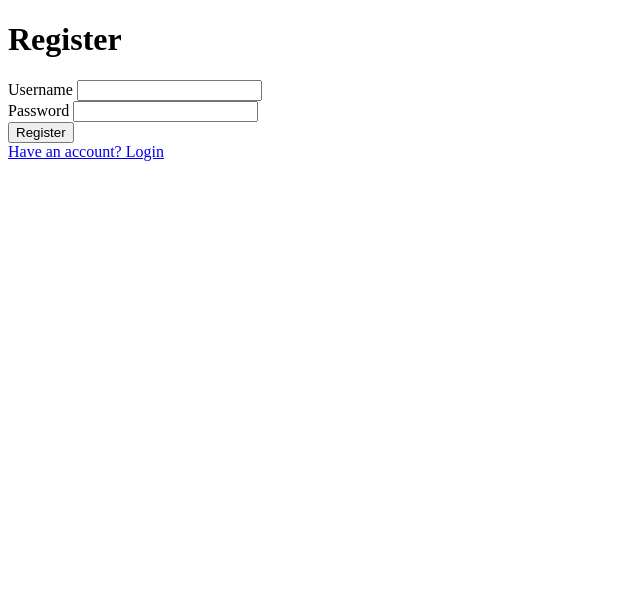
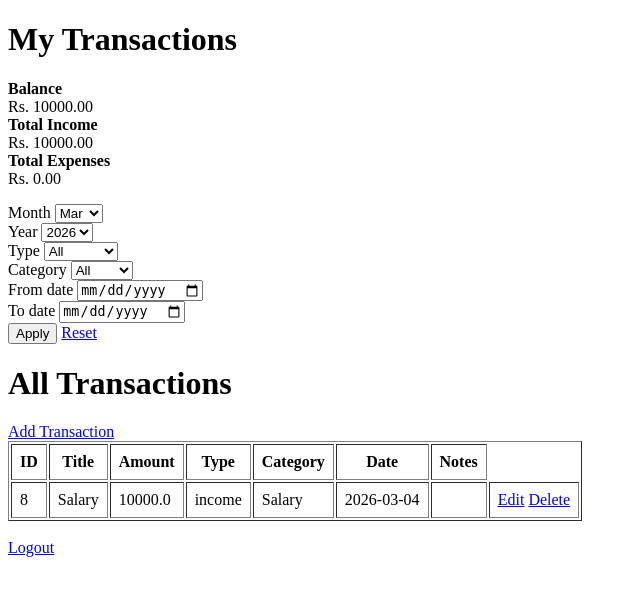
Before and after one commit to sahukhalaatik-byte/Track_App, a Flask app: page / in a window 1280 px wide. Shown: the top 596 px of the page, without its empty margins (0-640 px from the left). Run offline with Flask 3, Linux system fonts and the light colour scheme; a user stored in the database is signed in; data comes from the database, SQL or seed files in the repository; both versions use the stored data as it was after the commit.

Commit message:
Add files via upload

```diff
--- a/app.py
+++ b/app.py
@@ -1,4 +1,5 @@
 import sqlite3
+from datetime import date
 from flask import Flask, render_template, request, redirect, url_for, flash
 from werkzeug.security import generate_password_hash, check_password_hash
 from flask_login import LoginManager, UserMixin, login_user, logout_user, login_required, current_user
@@ -9,15 +10,19 @@ app = Flask(__name__)
 app.secret_key = 'Donttellthistoanyone'
 DATABASE = 'database.db'
 
+
 login_manager = LoginManager()
 login_manager.init_app(app)
 login_manager.login_view = "login"
 
+
 class User(UserMixin):
-    def __init__(self, id, username, password):
+    def __init__(self, id, username, email, password):
         self.id = id
         self.username = username
+        self.email = email
         self.password = password
+
 
 @login_manager.user_loader
 def load_user(user_id):
@@ -25,123 +30,191 @@ def load_user(user_id):
     user = conn.execute('SELECT * FROM users WHERE id = ?', (user_id,)).fetchone()
     conn.close()
     if user:
-        return User(user['id'], user['username'], user['password'])
+        return User(user['id'], user['username'], user['email'], user['password'])
     return None
+
 
 def get_db():
     conn = sqlite3.connect(DATABASE)
     conn.row_factory = sqlite3.Row
     return conn
 
+
 def init_db():
     conn = get_db()
 
     conn.execute('''
                  CREATE TABLE IF NOT EXISTS users (
-                        id INTEGER PRIMARY KEY AUTOINCREMENT,
-                        username TEXT NOT NULL UNIQUE,
-                        password TEXT NOT NULL
+                       id INTEGER PRIMARY KEY AUTOINCREMENT,
+                       username TEXT NOT NULL UNIQUE,
+                       email TEXT NOT NULL,
+                       password TEXT NOT NULL
                  )
                  ''')
 
-    conn.execute('DROP TABLE IF EXISTS transactions')
+
     conn.execute('''
-                 CREATE TABLE transactions (
-                                               id INTEGER PRIMARY KEY AUTOINCREMENT,
-                                               title TEXT NOT NULL,
-                                               amount REAL NOT NULL,
-                                               type TEXT NOT NULL,
-                                               category TEXT NOT NULL DEFAULT 'Other',
-                                               date TEXT NOT NULL,
-                                               notes TEXT DEFAULT ''
+                 CREATE TABLE IF NOT EXISTS transactions (
+                         id INTEGER PRIMARY KEY AUTOINCREMENT,
+                         title TEXT NOT NULL,
+                         amount REAL NOT NULL,
+                         type TEXT NOT NULL,
+                         category TEXT NOT NULL DEFAULT 'Other',
+                         date TEXT NOT NULL,
+                         notes TEXT DEFAULT ''
                  )
                  ''')
     conn.commit()
     conn.close()
 
-@app.route('/')
+
 
 @app.route('/register', methods=['GET', 'POST'])
 def register():
     if request.method == 'POST':
         username = request.form['username']
+        email = request.form['email']
         password = request.form['password']
 
         hashed = generate_password_hash(password)
 
         try:
             conn = get_db()
-            conn.execute('INSERT INTO users (username, password) VALUES (?, ?)', (username, hashed))
+            conn.execute(
+                'INSERT INTO users (username, email, password) VALUES (?, ?, ?)',
+                (username, email, hashed)
+            )
             conn.commit()
             conn.close()
             flash('Account created! Please log in.')
             return redirect(url_for('login'))
         except:
             flash('Username already exists.')
+            conn.close()
 
     return render_template('register.html')
+
+
 
 @app.route('/login', methods=['GET', 'POST'])
 def login():
     if request.method == 'POST':
-        username = request.form['username'].strip()
-        password = request.form['password'].strip()
+        username = request.form['username']
+        password = request.form['password']
 
         conn = get_db()
         user = conn.execute('SELECT * FROM users WHERE username = ?', (username,)).fetchone()
         conn.close()
 
         if user and check_password_hash(user['password'], password):
-            login_user(User(user['id'], user['username'], user['password']))
+            login_user(User(user['id'], user['username'], user['email'], user['password']))
             return redirect(url_for('index'))
         else:
             flash('Wrong username or password.')
 
     return render_template('login.html')
 
+
+
 @app.route('/logout')
 @login_required
 def logout():
     logout_user()
-    flash('Logged out.')
     return redirect(url_for('login'))
 
+
+
+@app.route('/')
+
 @app.route('/index')
+@login_required
 def index():
     conn = get_db()
-    transactions = conn.execute('SELECT * FROM transactions').fetchall()
 
-    total_income = sum(trn['amount'] for trn in transactions if trn['type'] == 'income')
-    total_expenses = sum(trn['amount'] for trn in transactions if trn['type'] == 'expense')
+    today = date.today()
+
+    month = int(request.args.get('month', today.month))
+    year  = int(request.args.get('year',  today.year))
+    no_month_filter = (month == 0)
+
+    filter_type = request.args.get('type', 'all')
+    filter_category = request.args.get('category', 'all')
+    date_from = request.args.get('date_from', '')
+    date_to = request.args.get('date_to', '')
+
+    if no_month_filter:
+        query = 'SELECT * FROM transactions WHERE 1=1'
+        params = []
+    else:
+        query = 'SELECT * FROM transactions WHERE strftime("%m", date) = ? AND strftime("%Y", date) = ?'
+        params = [str(month).zfill(2), str(year)]
+
+    if filter_type != 'all':
+        query += ' AND type = ?'
+        params.append(filter_type)
+
+    if filter_category != 'all':
+        query += ' AND category = ?'
+        params.append(filter_category)
+
+    if date_from:
+        query += ' AND date >= ?'
+        params.append(date_from)
+
+    if date_to:
+        query += ' AND date <= ?'
+        params.append(date_to)
+
+    query += ' ORDER BY date DESC'
+    transactions = conn.execute(query, params).fetchall()
+
+    total_income = sum(t['amount'] for t in transactions if t['type'] == 'income')
+    total_expenses = sum(t['amount'] for t in transactions if t['type'] == 'expense')
     balance = total_income - total_expenses
 
     conn.close()
-    return render_template('index.html', transactions=transactions, total_income=total_income, total_expenses=total_expenses, balance=balance)
+    return render_template('index.html',
+                           transactions=transactions,
+                           total_income=total_income,
+                           total_expenses=total_expenses,
+                           balance=balance,
+                           month=month,
+                           year=year,
+                           no_month_filter=no_month_filter,
+                           filter_type=filter_type,
+                           filter_category=filter_category,
+                           date_from=date_from,
+                           date_to=date_to,
+                           )
 
-@app.route('/add', methods = ['GET','POST'])
+
+
+@app.route('/add', methods=['GET', 'POST'])
+@login_required
 def add():
     if request.method == 'POST':
         title = request.form['title']
         amount = float(request.form['amount'])
-        type = request.form['type']
+        type_ = request.form['type']
         category = request.form['category']
-        date = request.form['date']
+        txn_date = request.form['date']
         notes = request.form.get('notes', '')
 
         conn = get_db()
         conn.execute(
-                     'INSERT INTO transactions (title, amount, type, category, date, notes) '
-                     ' VALUES (?, ?, ?, ?, ?,?)',
-                     (title, amount, type, category, date, notes)
-                     )
-
+            'INSERT INTO transactions (title, amount, type, category, date, notes) VALUES (?, ?, ?, ?, ?, ?)',
+            (title, amount, type_, category, txn_date, notes)
+        )
         conn.commit()
         conn.close()
         return redirect(url_for('index'))
 
     return render_template('add.html')
 
+
+
 @app.route('/delete/<int:id>')
+@login_required
 def delete(id):
     conn = get_db()
     conn.execute('DELETE FROM transactions WHERE id = ?', (id,))
@@ -149,7 +222,10 @@ def delete(id):
     conn.close()
     return redirect(url_for('index'))
 
+
+
 @app.route('/edit/<int:id>', methods=['GET', 'POST'])
+@login_required
 def edit(id):
     conn = get_db()
     transaction = conn.execute(
@@ -157,16 +233,16 @@ def edit(id):
     ).fetchone()
 
     if request.method == 'POST':
-        title    = request.form['title']
-        amount   = float(request.form['amount'])
-        type_    = request.form['type']
+        title = request.form['title']
+        amount = float(request.form['amount'])
+        type_ = request.form['type']
         category = request.form['category']
-        date     = request.form['date']
-        notes    = request.form.get('notes', '')
+        txn_date = request.form['date']
+        notes = request.form.get('notes', '')
 
         conn.execute(
             'UPDATE transactions SET title=?, amount=?, type=?, category=?, date=?, notes=? WHERE id=?',
-            (title, amount, type_, category, date, notes, id)
+            (title, amount, type_, category, txn_date, notes, id)
         )
         conn.commit()
         conn.close()
@@ -176,6 +252,7 @@ def edit(id):
     return render_template('edit.html', trn=transaction)
 
 
+
 if __name__ == '__main__':
     init_db()
     app.run(debug=True, port=5001)
--- a/templates/edit.html
+++ b/templates/edit.html
@@ -28,6 +28,7 @@
         <option {% if trn['category'] == 'Food'    %}selected{% endif %}>Food</option>
         <option {% if trn['category'] == 'Bill'    %}selected{% endif %}>Bill</option>
         <option {% if trn['category'] == 'Salary'  %}selected{% endif %}>Salary</option>
+        <option {% if trn['category'] == 'Travel'  %}selected{% endif %}>Travel</option>
         <option {% if trn['category'] == 'Others'  %}selected{% endif %}>Others</option>
     </select>
 
--- a/templates/index.html
+++ b/templates/index.html
@@ -6,23 +6,94 @@
     <title>My Transactions</title>
 </head>
 <body>
-<div class="container"></div>
-    <h1>My Transactions</h1>
+
+<h1>My Transactions</h1>
+
 
 <div class="stats">
     <div class="stat-card">
-        <div class="label">Balance</div>
-        <div class="value">Rs.{{ balance }}</div>
+        <div class="label"><b>Balance</b></div>
+        <div class="value">Rs. {{ "%.2f"|format(balance) }}</div>
     </div>
     <div class="stat-card income">
-        <div class="label">Total Income</div>
-        <div class="value">Rs.{{ total_income }}</div>
+        <div class="label"><b>Total Income</b></div>
+        <div class="value">Rs. {{ "%.2f"|format(total_income) }}</div>
     </div>
     <div class="stat-card expense">
-        <div class="label">Total Expenses</div>
-        <div class="value">Rs.{{ total_expenses }}</div>
+        <div class="label"><b>Total Expenses</b></div>
+        <div class="value">Rs. {{ "%.2f"|format(total_expenses) }}</div>
     </div>
 </div>
+
+<p>
+</p>
+
+{% set month_names = ['January','February','March','April','May','June','July','August','September','October','November','December'] %}
+<div class="filter-card">
+    <form method="GET" action="{{ url_for('index') }}">
+        <div class="filter">
+
+            <div class="field">
+                <label>Month</label>
+                <select name="month">
+                    <option value="0" {% if no_month_filter %}selected{% endif %}>All</option>
+                    {% for i in range(1, 13) %}
+                    <option value="{{ i }}" {% if not no_month_filter and month == i %}selected{% endif %}>
+                        {{ month_names[i-1][:3] }}
+                    </option>
+                    {% endfor %}
+                </select>
+            </div>
+
+            <div class="field">
+                <label>Year</label>
+                <select name="year">
+                    {% for y in range(2023, 2028) %}
+                    <option value="{{ y }}" {% if year == y %}selected{% endif %}>{{ y }}</option>
+                    {% endfor %}
+                </select>
+            </div>
+
+            <div class="field">
+                <label>Type</label>
+                <select name="type">
+                    <option value="all"     {% if filter_type == 'all'     %}selected{% endif %}>All</option>
+                    <option value="income"  {% if filter_type == 'income'  %}selected{% endif %}>Income</option>
+                    <option value="expense" {% if filter_type == 'expense' %}selected{% endif %}>Expense</option>
+                </select>
+            </div>
+
+            <div class="field">
+                <label>Category</label>
+                <select name="category">
+                    <option value="all"    {% if filter_category == 'all'    %}selected{% endif %}>All</option>
+                    <option value="Food"   {% if filter_category == 'Food'   %}selected{% endif %}>Food</option>
+                    <option value="Bill"   {% if filter_category == 'Bill'   %}selected{% endif %}>Bill</option>
+                    <option value="Salary" {% if filter_category == 'Salary' %}selected{% endif %}>Salary</option>
+                    <option value="Travel" {% if filter_category == 'Travel' %}selected{% endif %}>Travel</option>
+                    <option value="Others" {% if filter_category == 'Others' %}selected{% endif %}>Others</option>
+                </select>
+            </div>
+
+            <div class="field">
+                <label>From date</label>
+                <input type="date" name="date_from" value="{{ date_from }}">
+            </div>
+
+            <div class="field">
+                <label>To date</label>
+                <input type="date" name="date_to" value="{{ date_to }}">
+            </div>
+
+        </div>
+
+        <div">
+            <button type="submit" class="btn-filter">Apply</button>
+            <a href="{{ url_for('index') }}" class="btn-reset">Reset</a>
+        </div>
+    </form>
+</div>
+
 
 <h1>All Transactions</h1>
 <a href="{{ url_for('add') }}">Add Transaction</a>
@@ -54,6 +125,8 @@
     {% endfor %}
 </table>
 
+
+<br>
 <a href="{{ url_for('logout') }}">Logout</a>
 
 </body>
--- a/templates/register.html
+++ b/templates/register.html
@@ -7,17 +7,12 @@
 <body>
 <h1>Register</h1>
 
-{% with messages = get_flashed_messages() %}
-{% if messages %}
-{% for msg in messages %}
-<p>{{ msg }}</p>
-{% endfor %}
-{% endif %}
-{% endwith %}
-
 <form method="POST" action="/register">
   <label for="username">Username</label>
   <input type="text" id="username" name="username" required></br>
+
+  <label for="email">Email</label>
+  <input type="text" id="email" name="email" required></br>
 
   <label for="password">Password</label>
   <input type="password" id="password" name="password" required></br>
```
Also changed, not shown: templates/add.html (+8 -6 lines), templates/login.html (+0 -8 lines), database.db, 1 other file.
